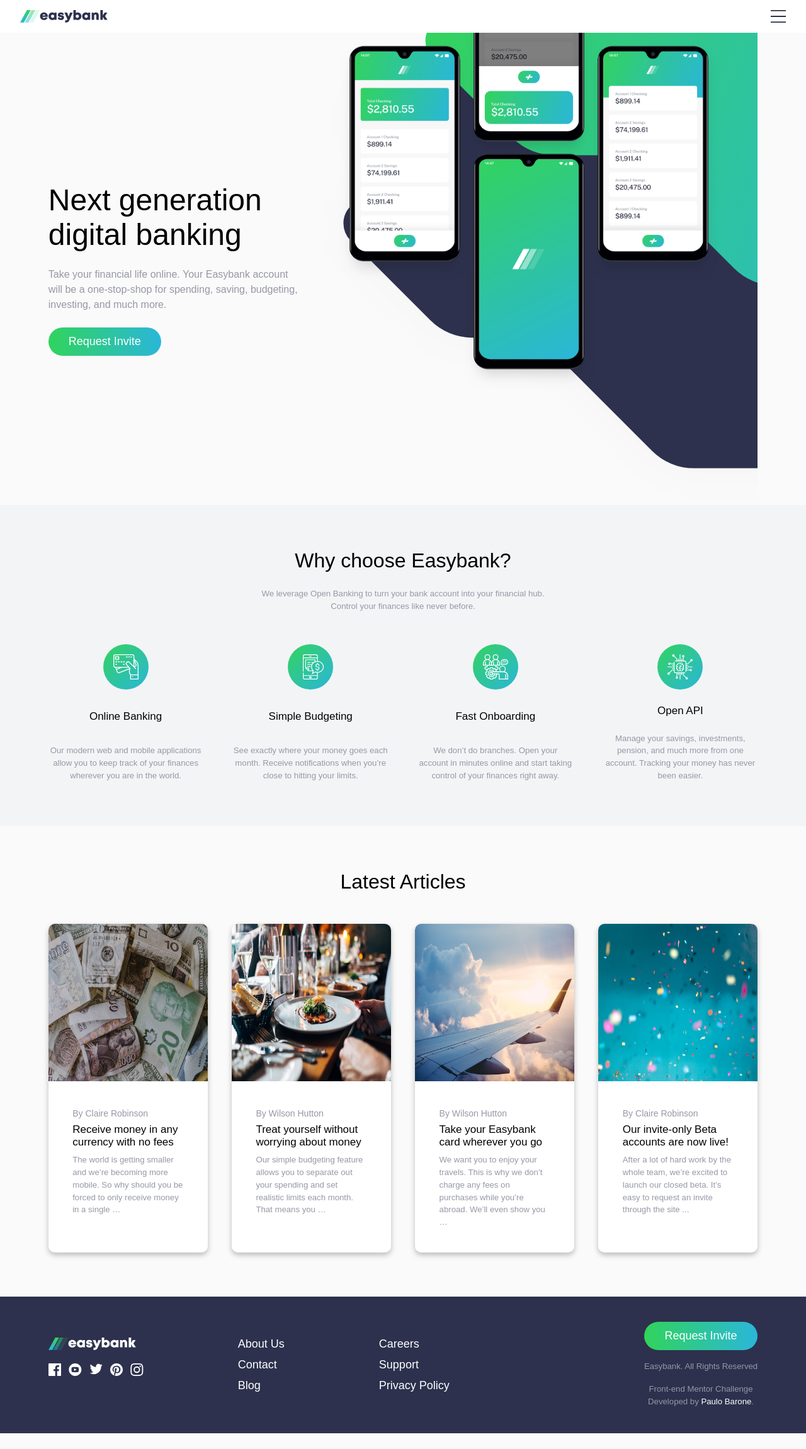
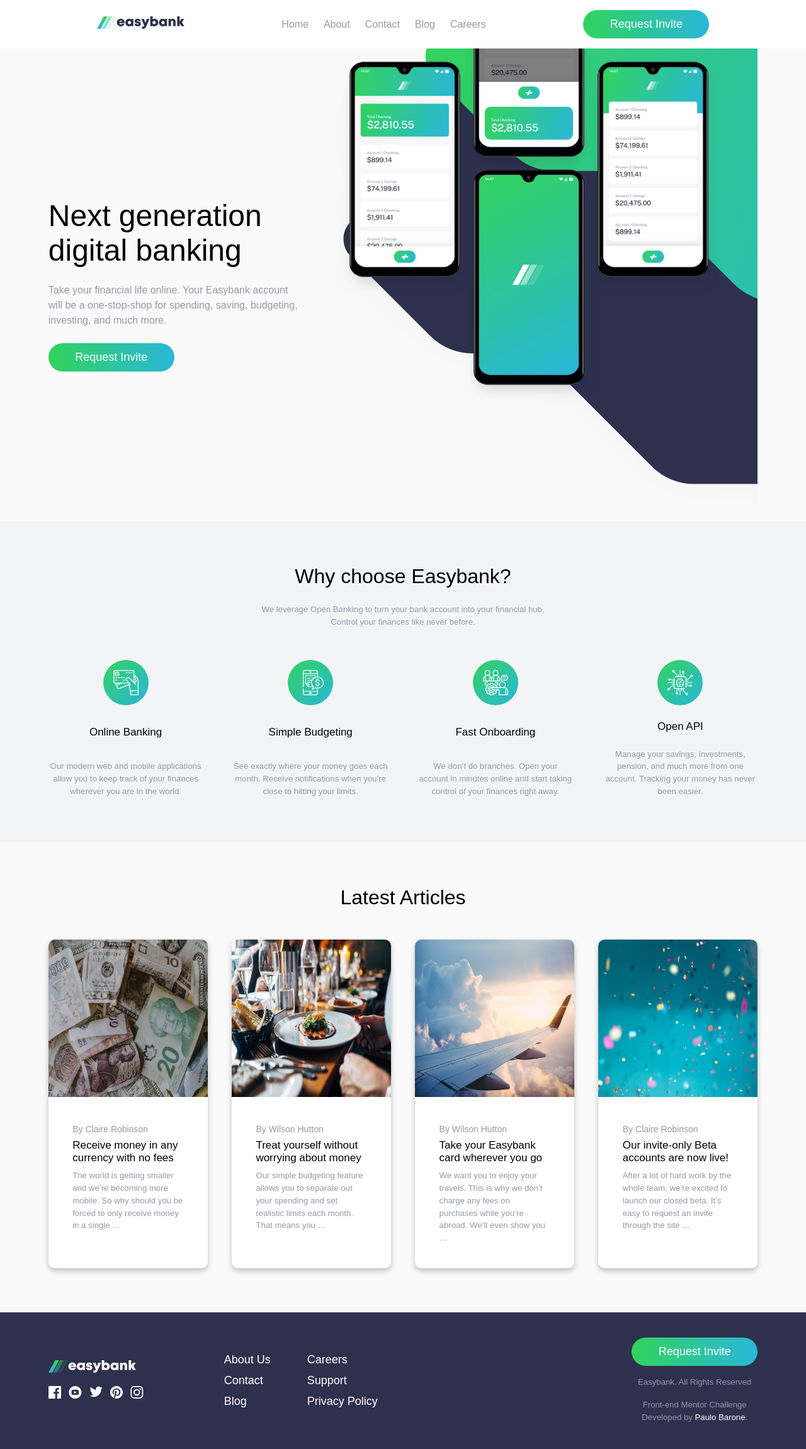
Before and after one commit to paulobarone/easybank, a React (Create React App) app: page / in a window 1280 px wide. Shown: the whole page at 63% size. Before the commit the page ends 2276 px from the top, so only its background shows below. Built offline with nearby package versions, Linux system fonts and the light colour scheme.

Commit message:
add responsive header and fix footer bug

```diff
--- a/src/components/Footer/Footer.style.jsx
+++ b/src/components/Footer/Footer.style.jsx
@@ -7,7 +7,6 @@
 
   @media (min-width: 1024px) {
     flex-direction: row;
-    gap: 150px;
   }
 `
 
@@ -18,6 +17,7 @@
 
   @media (min-width: 1024px) {
     align-items: start;
+    min-width: 120px;
   }
 
   &.col {
@@ -29,13 +29,13 @@
     color: var(--White);
   }
 
-  a:hover {
-    transition: 0.5s ease-in-out;
-    color: var(--LimeGreen);
-  }
+  .socialMediaImg {
+    svg path {
+      transition: fill 0.5s ease-in-out;
+    }
 
-  .socialMediaImg:hover svg path {
-    transition: 0.5s ease-in-out;
-    fill: var(--LimeGreen);
+    &:hover svg path {
+      fill: var(--LimeGreen);
+    }
   }
 `
--- a/src/components/Header/Header.jsx
+++ b/src/components/Header/Header.jsx
@@ -1,4 +1,4 @@
-import { NavContainer, Nav, Ul, NavItemsContainer, Menu } from './Header.style';
+import { Nav, Ul, NavItemsContainer, Menu } from './Header.style';
 import hamburguer from './icon-hamburger.svg';
 import close from './icon-close.svg';
 import { useEffect, useState } from 'react';
@@ -19,14 +19,13 @@
   }, [menuActive]);
 
   return (
-    <NavContainer>
     <Nav>
       <Logo white={false} />
       <NavItemsContainer className={menuActive ? 'NavItemsContainerActive' : 'NavItemsContainer'}>
         <Ul className={menuActive ? 'active' : 'list'}>
           {navBarItems.map((item, key) => {
             return (
-                <Li onClick={toggleMenuActive} key={key} className='navBarItem'>{item}</Li>
+              <Li key={key} className='navBarItem'>{item}</Li>
             )
           })}
         </Ul>
@@ -34,6 +33,5 @@
       <Menu src={menuActive ? close : hamburguer} alt="Menu" onClick={toggleMenuActive} className={menuActive ? 'close hamburguer' : 'hamburguer'} />
       <Button className='headerButton'>Request Invite</Button>
     </Nav>
-    </NavContainer>
   )
 }
--- a/src/components/Header/Header.style.jsx
+++ b/src/components/Header/Header.style.jsx
@@ -1,31 +1,60 @@
 import styled from 'styled-components';
 
-export const NavContainer = styled.div`
-  padding: 16px 32px;
+export const Nav = styled.nav`
   background-color: var(--White);
-  z-index: 2;
-  position: sticky;
-`
-
-export const Nav = styled.nav`
+  padding: 16px 12%;
   display: flex;
   justify-content: space-between;
-  height: 20px;
+  align-items: center;
+  position: relative;
 
-  ul.active {
-    display: flex;
-    transition: 1s;
+
+  @media (min-width: 1024px) {
+    .hamburguer {
+      display: none;
+    }
+
+    .headerButton {
+      display: block;
+    }
   }
 `
 
 export const Ul = styled.ul`
-  display: none;
   margin: 0;
   padding: 0;
+  display: flex;
   flex-direction: column;
   align-items: center;
   justify-content: center;
   gap: 10px;
+
+  @media (min-width: 1024px) {
+    flex-direction: row;
+    gap: 24px;
+    font-size: 16px;
+
+    Li {
+      color: var(--GrayishBlue);
+      position: relative;
+
+      &::after {
+        content: '';
+        position: absolute;
+        bottom: -28px;
+        width: 100%;
+        height: 3px;
+        background: linear-gradient(90deg, var(--LimeGreen), var(--BrightCyan));
+        display: block;
+        opacity: 0;
+        transition: 0.5s;
+      }
+
+      &:hover::after {
+        opacity: 1;
+      }
+    }
+  }
 `
 
 export const NavItemsContainer = styled.div`
@@ -49,11 +78,16 @@
     align-items: center;
     justify-content: center;
   }
+
+  @media (min-width: 1024px) {
+    display: block;
+  }
 `
 
 export const Menu = styled.img`
   z-index: 5;
   width: 24px;
+  cursor: pointer;
 
   &.close {
     width: 24px;
--- a/src/components/LatestArticles/LatestArticles.style.jsx
+++ b/src/components/LatestArticles/LatestArticles.style.jsx
@@ -25,12 +25,6 @@
   -moz-box-shadow: 0px 4px 9px 0px rgba(0,0,0,0.25);
   box-shadow: 0px 4px 9px 0px rgba(0,0,0,0.25);
   cursor: pointer;
-  transition-timing-function: linear;
-  transition: 0.5s;
-
-  &:hover {
-    transform: scale(1.02);
-  }
 
   img.articleImg {
     width: 100%;
--- a/src/styles/Components.style.jsx
+++ b/src/styles/Components.style.jsx
@@ -34,9 +34,13 @@
       gap: 36px;
 
       @media (min-width: 1024px) {
+        .columnContainer {
+          justify-content: center;
+        }
+
         display: flex;
         flex-direction: row;
-        gap: 150px;
+        gap: 10vw;
       }
     }
 
@@ -64,6 +68,7 @@
 `
 
 export const Button = styled.button`
+  min-width: 200px;
   padding: 12px 32px;
   border-radius: 32px;
   outline: none;
@@ -73,6 +78,13 @@
   font-weight: 500;
   cursor: pointer;
   display: none;
+  transition-timing-function: linear;
+  transition: 0.5s;
+
+
+  &:hover {
+    opacity: 0.8;
+  }
 
   &.showcaseButton {
     display: block;
@@ -88,11 +100,12 @@
 export const Li = styled.li`
   text-align: center;
   color: white;
+  cursor: pointer;
 `
 
 export const Link = styled.a`
+  transition: 0.5s ease-in-out;
   &:hover {
-    transition: 0.5s ease-in-out;
     color: var(--LimeGreen);
   }
 `
--- a/src/styles/Typography.style.jsx
+++ b/src/styles/Typography.style.jsx
@@ -20,6 +20,11 @@
 export const H2 = styled.h2`
   font-size: 1.0625rem;
   font-weight: 400;
+  transition: 0.5s ease-in-out;
+
+  &.titleArticle:hover {
+    color: var(--LimeGreen);
+  }
 `
 
 export const Paragraph = styled.p`
```
Lines whose indentation alone changed are shown as unchanged.
